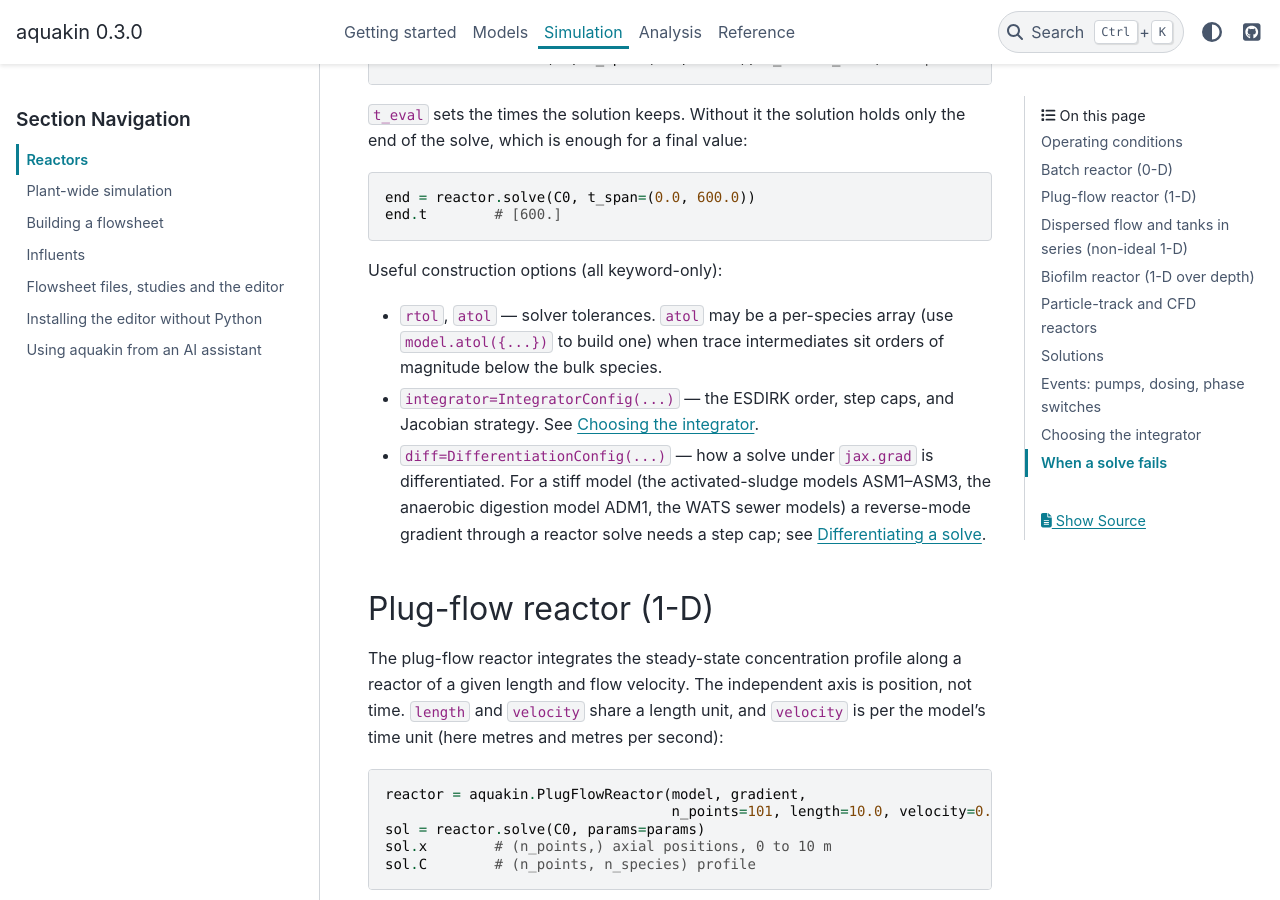
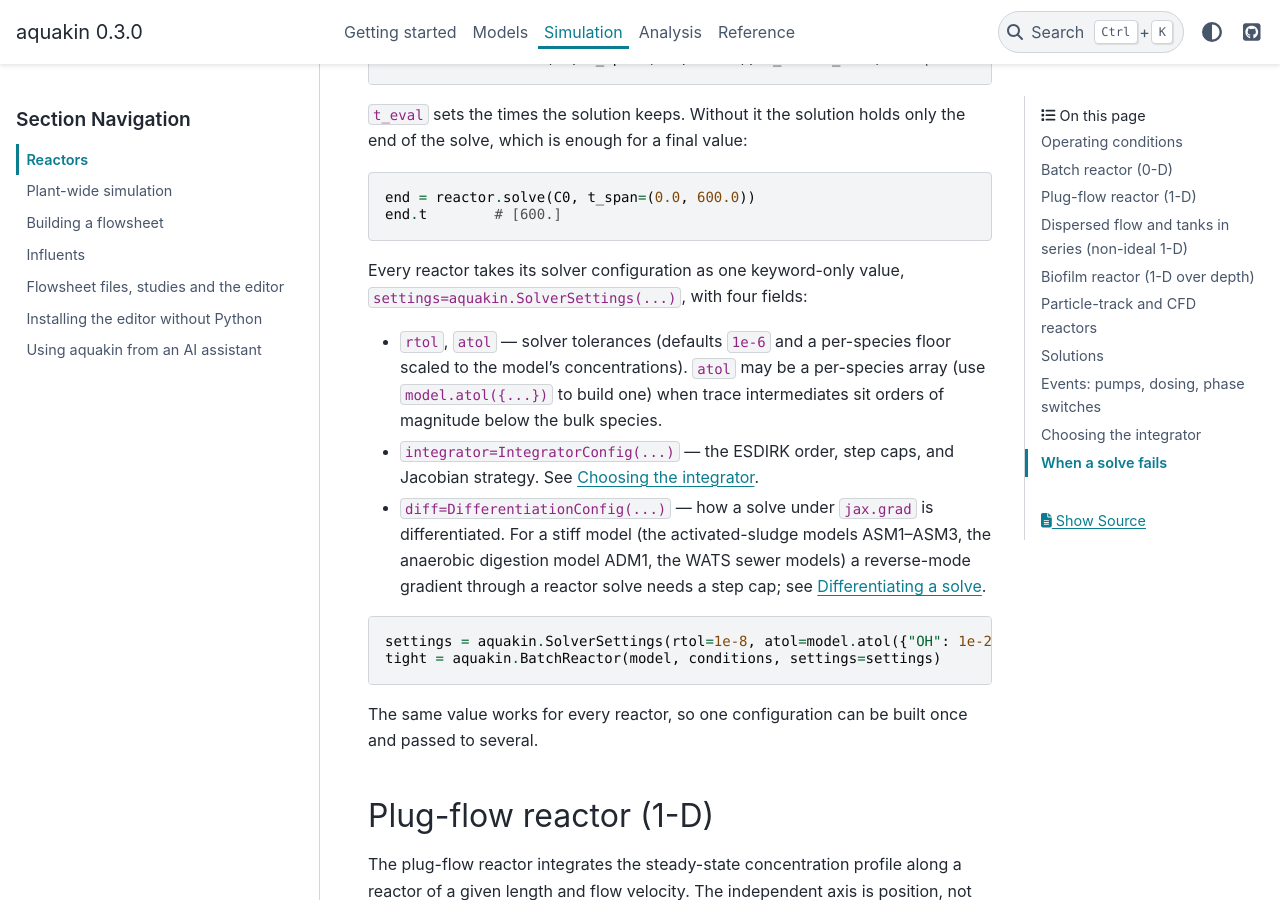
Before and after one commit to DeGrootResearchGroup/aquakin, a Sphinx documentation site: the page built from docs/reactors.md, in a window 1280 px wide and 900 px high, scrolled down 1850 px. Built offline with Sphinx 7.4.7 and the PyData theme 0.15.4, drawn with Linux system fonts in a browser that asks for light colours; some of the changed text lies outside the part shown.

Commit message:
Document the settings= spelling of reactor solver settings
The reactor guide, the public API map, the calibration and
differentiation pages, the OpenFOAM coupling contract and the integration
rule describe settings=SolverSettings(...) instead of the removed loose
keywords, and a changelog fragment gives the before and after spelling.

Co-Authored-By: Claude Opus 5.5 <noreply@anthropic.com>

````diff
--- a/docs/reactors.md
+++ b/docs/reactors.md
@@ -92,9 +92,11 @@ end.t        # [600.]
 % invisible-code-block: python
 %     assert end.t.tolist() == [600.0]
 
-Useful construction options (all keyword-only):
+Every reactor takes its solver configuration as one keyword-only value,
+`settings=aquakin.SolverSettings(...)`, with four fields:
 
-- `rtol`, `atol` — solver tolerances. `atol` may be a per-species array (use
+- `rtol`, `atol` — solver tolerances (defaults `1e-6` and a per-species floor
+  scaled to the model's concentrations). `atol` may be a per-species array (use
   `model.atol({...})` to build one) when trace intermediates sit orders of
   magnitude below the bulk species.
 - `integrator=IntegratorConfig(...)` — the ESDIRK order, step caps, and Jacobian
@@ -104,6 +106,14 @@ Useful construction options (all keyword-only):
   anaerobic digestion model ADM1, the WATS sewer models) a reverse-mode gradient
   through a reactor solve needs a step cap; see
   [Differentiating a solve](sensitivity_and_calibration.md#differentiating-a-solve).
+
+```python
+settings = aquakin.SolverSettings(rtol=1e-8, atol=model.atol({"OH": 1e-20}, default=1e-12))
+tight = aquakin.BatchReactor(model, conditions, settings=settings)
+```
+
+The same value works for every reactor, so one configuration can be built once
+and passed to several.
 
 ## Plug-flow reactor (1-D)
 
@@ -368,7 +378,8 @@ solution is the single point where the solve stopped.
 ## Choosing the integrator
 
 The integrator is configured with one value object, `aquakin.IntegratorConfig`,
-passed as `integrator=` to a reactor or to `plant.solve`. Its defaults are:
+passed as `integrator=` to `plant.solve`, or to a reactor inside its
+`SolverSettings`. Its defaults are:
 
 ```python
 aquakin.IntegratorConfig(order=3, factormax=3.0, colored_jacobian="auto",
@@ -394,7 +405,7 @@ aquakin.IntegratorConfig(order=3, factormax=3.0, colored_jacobian="auto",
 - `max_steps`: the step budget; `solver` overrides `order` with an explicit
   Diffrax solver.
 
-`rtol` and `atol` stay separate arguments of the reactor and of `plant.solve`.
+`rtol` and `atol` are separate fields of `SolverSettings` and separate arguments of `plant.solve`.
 For faster plant solves, including `forward_fast`, see
 [Plant-wide simulation](plants.md#faster-dynamic-solves).
 
````
Also changed, not shown: changelog.d/+reactor-solver-settings.changed.md (added, +13 -0 lines), docs/calibration.md (+2 -1 lines), docs/public_api.md (+2 -1 lines), docs/sensitivity_and_calibration.md (+5 -3 lines), .claude/rules/integration.md, aquakin/transport/openfoam/README.md.
